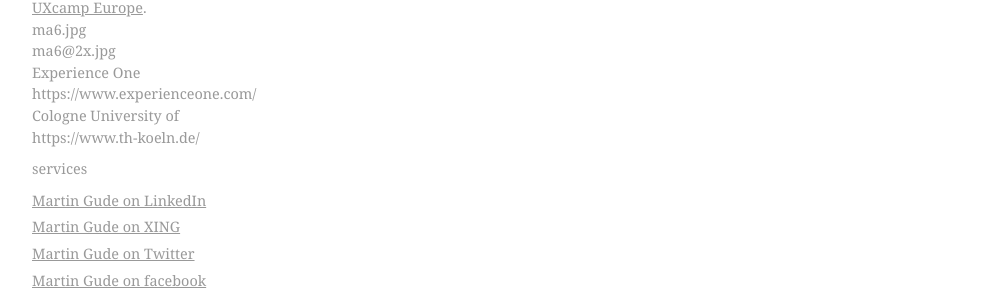
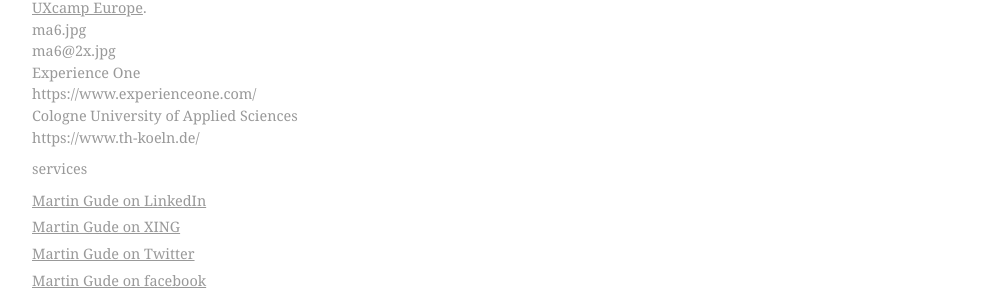
Before and after one commit to ma6/ma6.me, a Jekyll site: the page built from _pages/index.md, in a window 1280 px wide. Shown: the part 141-440 px from the top of the page, without its empty margins (128-1120 px from the left). Built offline with Jekyll 4.4.1, drawn with Linux system fonts in a browser that asks for light colours; some web fonts are replaced; comment, search, counter and statistics services are not loaded.

Commit message:
Data update

```diff
--- a/_data/content.yml
+++ b/_data/content.yml
@@ -11,7 +11,7 @@ about:
     org: Experience One
     url: https://www.experienceone.com/
   education:
-    org: Cologne University of
+    org: Cologne University of Applied Sciences
     url: https://www.th-koeln.de/
   bio: >
     Zodiac Coffee, Ascendant Apple Pie. חיה! Digital Strategy. UX. Liberal.
```
